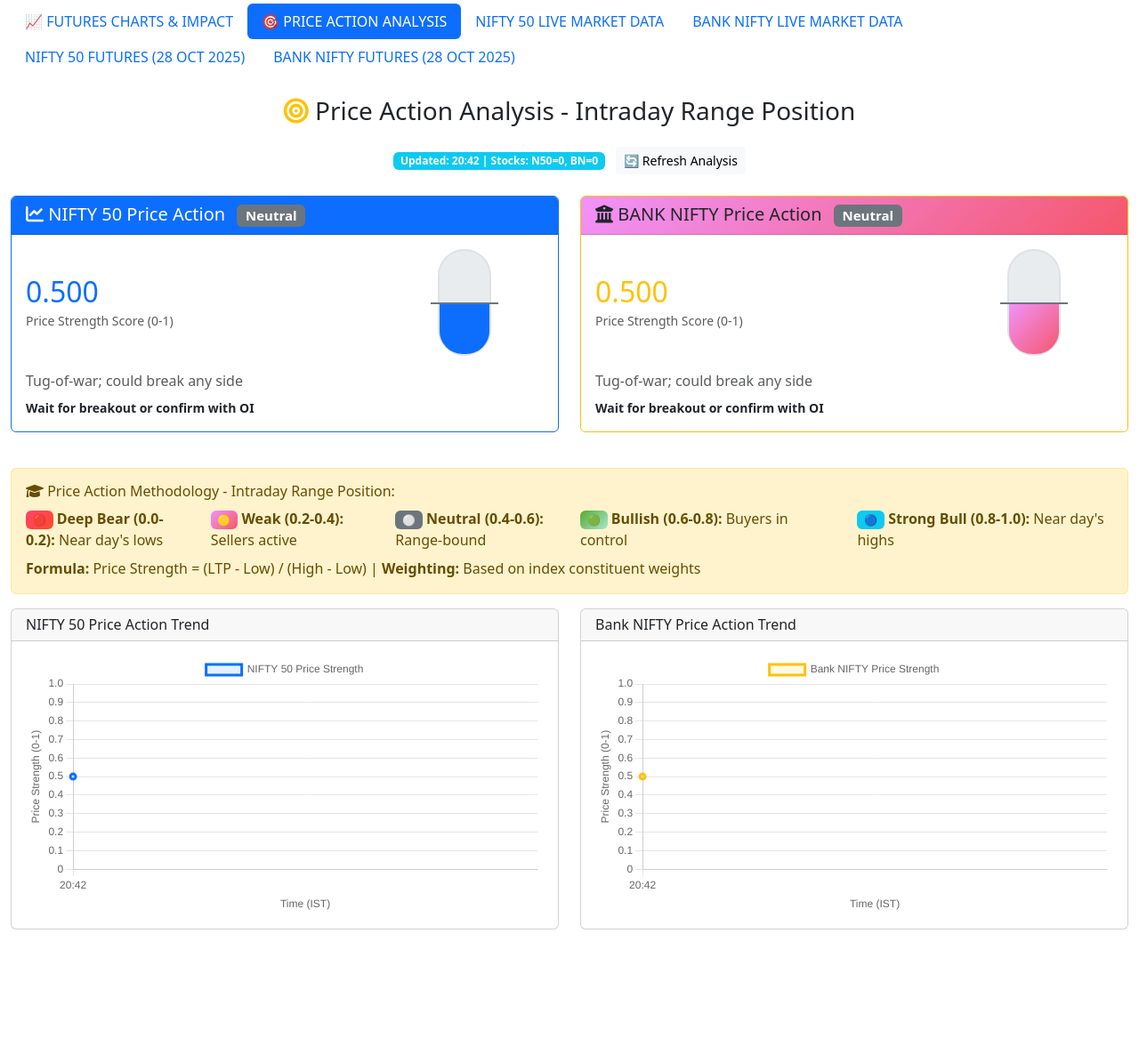
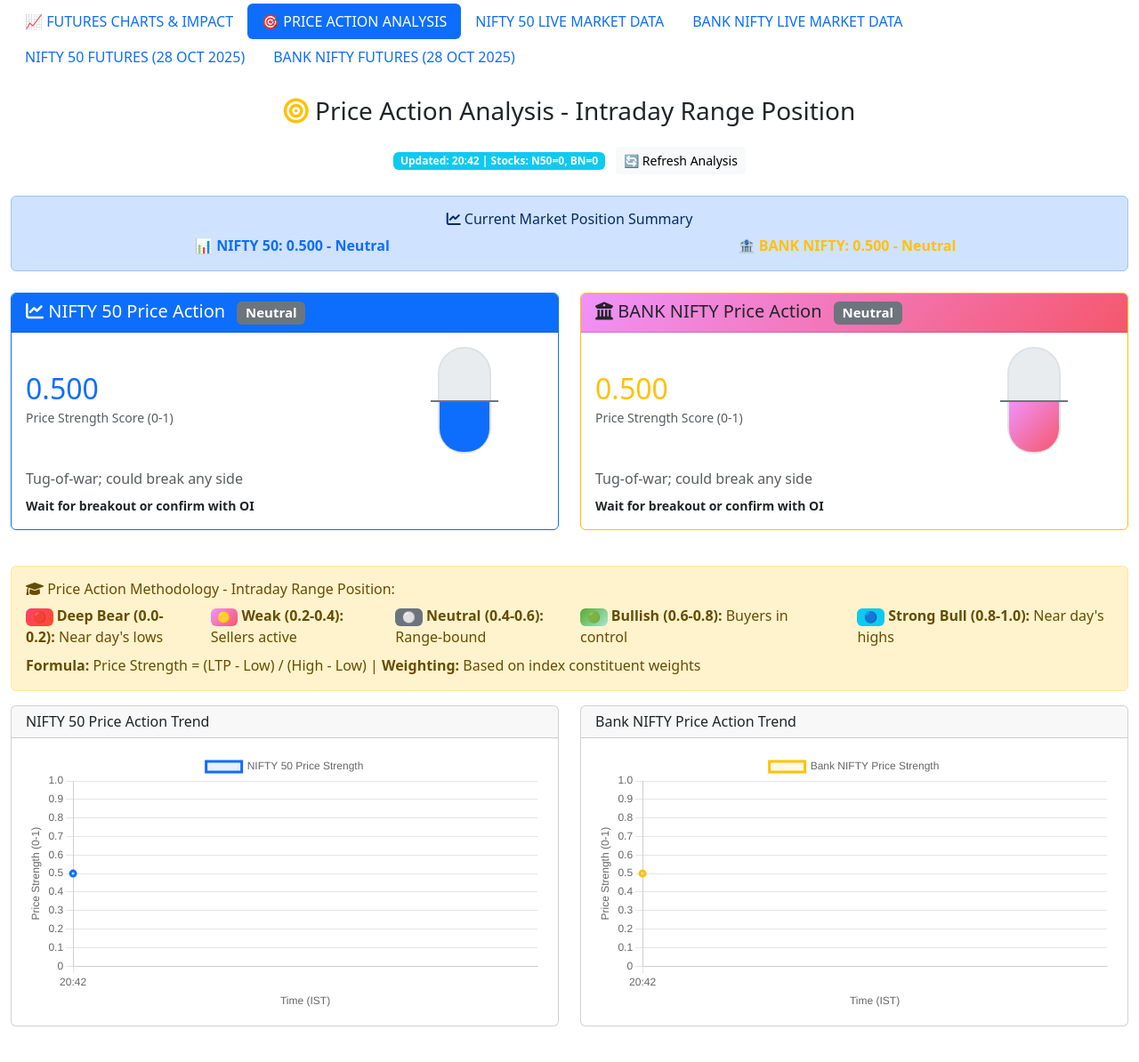
Before and after one commit to vinodvhinthada/instituianal_data_historical, a Flask app: page / in a window 1280 px wide, after a click on "🎯 PRICE ACTION ANALYSIS". Shown: the part 385-1579 px from the top of the page at 89% size. Before the commit the page ends 1430 px from the top, so only its background shows below. Run offline with Flask 3, Linux system fonts and the light colour scheme; data that the repository does not hold is empty; some libraries are stand-ins or nearby versions.

Commit message:
Add files via upload

```diff
--- a/templates/index.html
+++ b/templates/index.html
@@ -239,6 +239,27 @@
                         <div class="text-center">
                             <span class="badge bg-info" id="priceActionStatus">Loading...</span>
                             <button onclick="updatePriceAction()" class="btn btn-sm btn-light ms-2">🔄 Refresh Analysis</button>
+                        </div>
+                    </div>
+                </div>
+
+                <!-- Price Action Summary Statement -->
+                <div class="row mb-4">
+                    <div class="col-12">
+                        <div class="alert alert-primary text-center mb-0">
+                            <h6 class="mb-2"><i class="fas fa-chart-line"></i> Current Market Position Summary</h6>
+                            <div class="row">
+                                <div class="col-md-6">
+                                    <div id="niftySummaryStatement" class="fw-bold text-primary">
+                                        📊 NIFTY 50: Calculating...
+                                    </div>
+                                </div>
+                                <div class="col-md-6">
+                                    <div id="bankSummaryStatement" class="fw-bold text-warning">
+                                        🏦 BANK NIFTY: Calculating...
+                                    </div>
+                                </div>
+                            </div>
                         </div>
                     </div>
                 </div>
@@ -930,6 +951,13 @@
                             bankMeter.style.height = `${data.bank_nifty.price_score * 100}%`;
                         }
 
+                        // Update Price Action Summary Statements
+                        const niftySummary = `📊 NIFTY 50: ${data.nifty_50.price_score.toFixed(3)} - ${data.nifty_50.zone.zone}`;
+                        const bankSummary = `🏦 BANK NIFTY: ${data.bank_nifty.price_score.toFixed(3)} - ${data.bank_nifty.zone.zone}`;
+
+                        document.getElementById('niftySummaryStatement').textContent = niftySummary;
+                        document.getElementById('bankSummaryStatement').textContent = bankSummary;
+
                         // Update status
                         document.getElementById('priceActionStatus').textContent = `Updated: ${data.timestamp} | Stocks: N50=${data.nifty_50.stocks_analyzed}, BN=${data.bank_nifty.stocks_analyzed}`;
 
```
